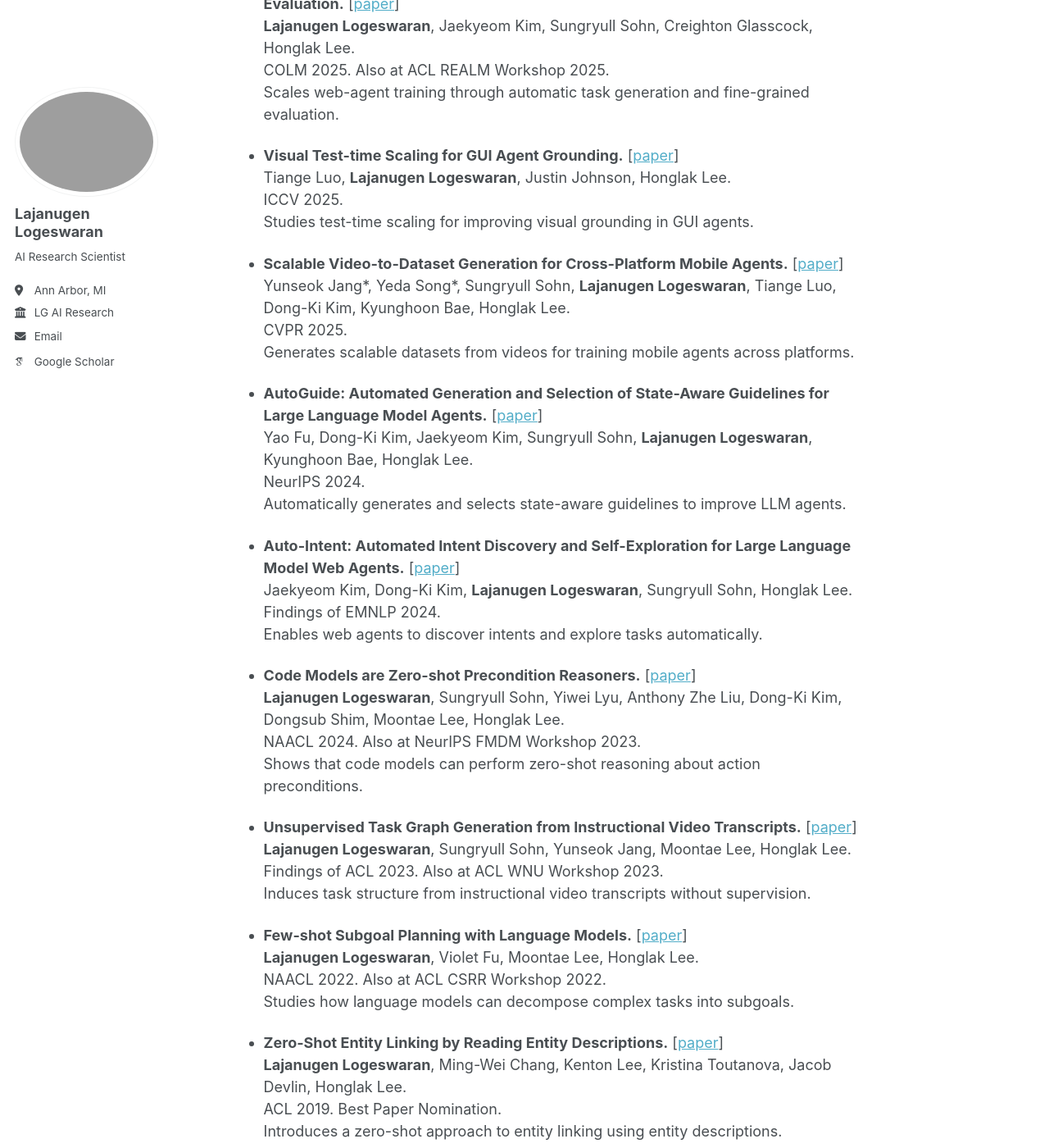
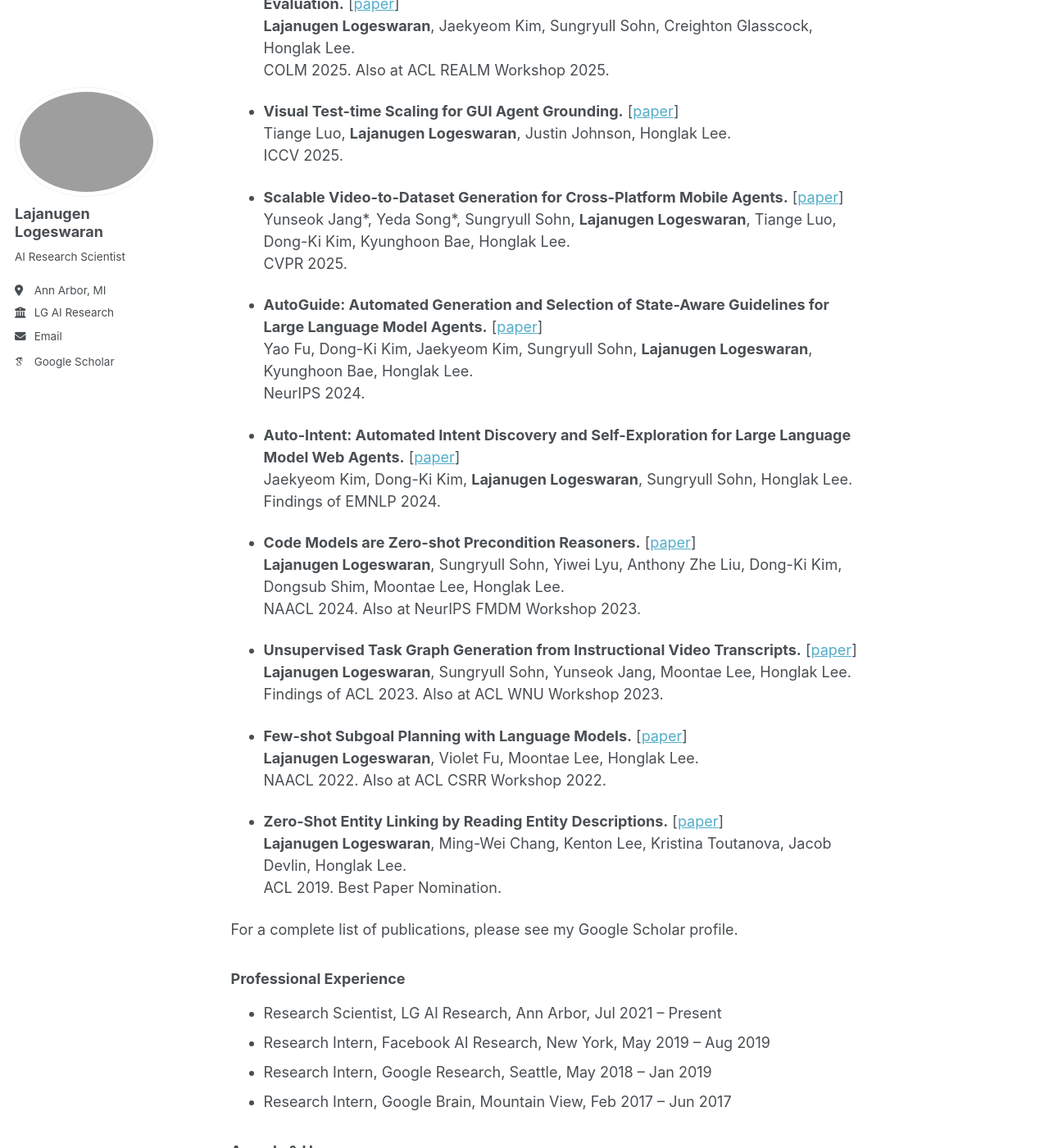
Before and after one commit to lajanugen/lajanugen.github.io, a Jekyll site: the page built from _pages/about.md, in a window 1280 px wide and 1400 px high, scrolled down 777 px. Shown: the whole window at 82% size. Built offline with Jekyll 4.4.1, drawn with Linux system fonts in a browser that asks for light colours; some web fonts are replaced; some of the changed text lies outside the part shown.

Commit message:
Update about.md

```diff
--- a/_pages/about.md
+++ b/_pages/about.md
@@ -25,49 +25,40 @@ My recent work focuses on building AI agents that can reason, plan, and act in w
 - **Scaling Web Agent Training through Automatic Data Generation and Fine-grained Evaluation.** \[[paper](https://arxiv.org/pdf/2602.12544)\]
   **Lajanugen Logeswaran**, Jaekyeom Kim, Sungryull Sohn, Creighton Glasscock, Honglak Lee.
   COLM 2025. Also at ACL REALM Workshop 2025.
-  Scales web-agent training through automatic task generation and fine-grained evaluation.
 
 - **Visual Test-time Scaling for GUI Agent Grounding.** \[[paper](https://arxiv.org/pdf/2505.00684)\]
   Tiange Luo, **Lajanugen Logeswaran**, Justin Johnson, Honglak Lee.
   ICCV 2025.
-  Studies test-time scaling for improving visual grounding in GUI agents.
 
 - **Scalable Video-to-Dataset Generation for Cross-Platform Mobile Agents.** \[[paper](https://arxiv.org/pdf/2505.12632)\]
   Yunseok Jang\*, Yeda Song\*, Sungryull Sohn, **Lajanugen Logeswaran**, Tiange Luo, Dong-Ki Kim, Kyunghoon Bae, Honglak Lee.
   CVPR 2025.
-  Generates scalable datasets from videos for training mobile agents across platforms.
 
 - **AutoGuide: Automated Generation and Selection of State-Aware Guidelines for Large Language Model Agents.** \[[paper](https://arxiv.org/pdf/2403.08978)\]
   Yao Fu, Dong-Ki Kim, Jaekyeom Kim, Sungryull Sohn, **Lajanugen Logeswaran**, Kyunghoon Bae, Honglak Lee.
   NeurIPS 2024.
-  Automatically generates and selects state-aware guidelines to improve LLM agents.
 
 - **Auto-Intent: Automated Intent Discovery and Self-Exploration for Large Language Model Web Agents.** \[[paper](https://arxiv.org/pdf/2410.22552)\]
   Jaekyeom Kim, Dong-Ki Kim, **Lajanugen Logeswaran**, Sungryull Sohn, Honglak Lee.
   Findings of EMNLP 2024.
-  Enables web agents to discover intents and explore tasks automatically.
 
 - **Code Models are Zero-shot Precondition Reasoners.** \[[paper](https://arxiv.org/pdf/2311.09601.pdf)\]
   **Lajanugen Logeswaran**, Sungryull Sohn, Yiwei Lyu, Anthony Zhe Liu, Dong-Ki Kim, Dongsub Shim, Moontae Lee, Honglak Lee.
   NAACL 2024. Also at NeurIPS FMDM Workshop 2023.
-  Shows that code models can perform zero-shot reasoning about action preconditions.
 
 - **Unsupervised Task Graph Generation from Instructional Video Transcripts.** \[[paper](https://aclanthology.org/2023.findings-acl.210.pdf)\]
   **Lajanugen Logeswaran**, Sungryull Sohn, Yunseok Jang, Moontae Lee, Honglak Lee.
   Findings of ACL 2023. Also at ACL WNU Workshop 2023.
-  Induces task structure from instructional video transcripts without supervision.
 
 - **Few-shot Subgoal Planning with Language Models.** \[[paper](https://aclanthology.org/2022.naacl-main.402.pdf)\]
   **Lajanugen Logeswaran**, Violet Fu, Moontae Lee, Honglak Lee.
   NAACL 2022. Also at ACL CSRR Workshop 2022.
-  Studies how language models can decompose complex tasks into subgoals.
 
 - **Zero-Shot Entity Linking by Reading Entity Descriptions.** \[[paper](https://aclanthology.org/P19-1335.pdf)\]
   **Lajanugen Logeswaran**, Ming-Wei Chang, Kenton Lee, Kristina Toutanova, Jacob Devlin, Honglak Lee.
   ACL 2019. Best Paper Nomination.
-  Introduces a zero-shot approach to entity linking using entity descriptions.
 
-For a complete list of publications, please see my Google Scholar profile or CV.
+For a complete list of publications, please see my Google Scholar profile.
 
 ### Professional Experience
 
```
